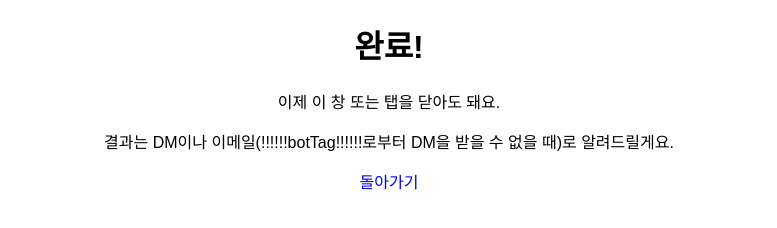
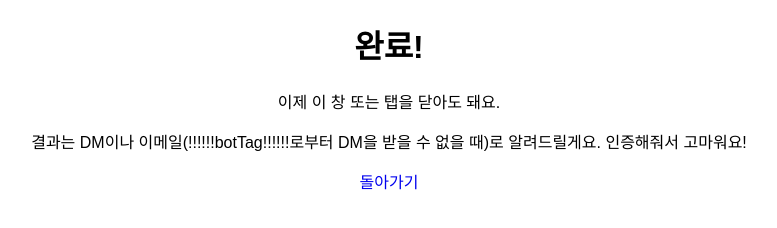
Before and after one commit to mswgen/ticketTool, a website: page done.html in a window 1280 px wide. Shown: the whole page, without its empty margins (251-1028 px from the left). Drawn offline with Linux system fonts and the light colour scheme.

Commit message:
메시지 추가

```diff
--- a/done.html
+++ b/done.html
@@ -11,7 +11,7 @@
     <body>
         <h1>완료!</h1>
         <p>이제 이 창 또는 탭을 닫아도 돼요.</p>
-        <p>결과는 DM이나 이메일(!!!!!!botTag!!!!!!로부터 DM을 받을 수 없을 때)로 알려드릴게요.</p>
+        <p>결과는 DM이나 이메일(!!!!!!botTag!!!!!!로부터 DM을 받을 수 없을 때)로 알려드릴게요. 인증해줘서 고마워요!</p>
         <a href="/">돌아가기</a>
     </body>
 </html>
```
